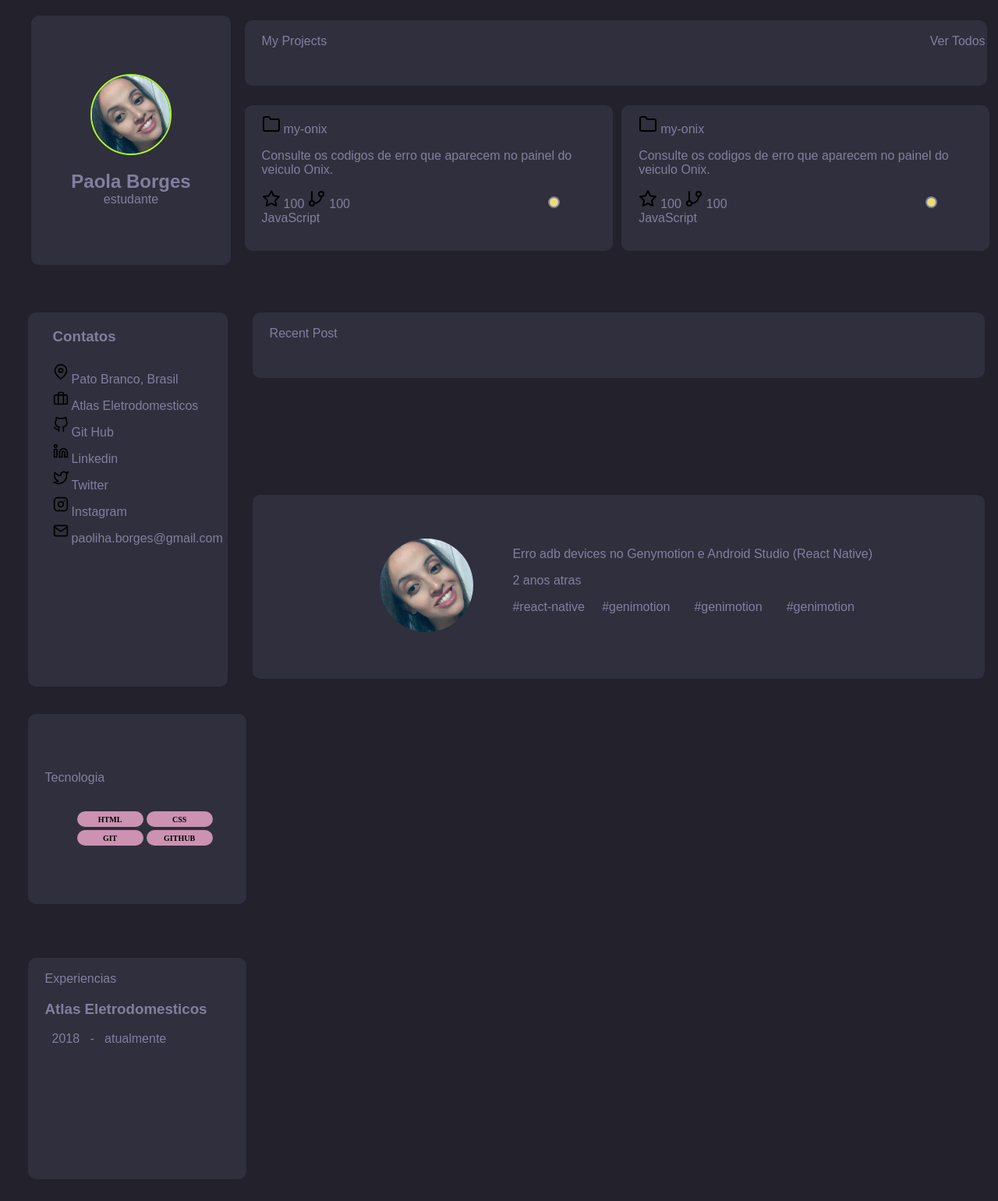
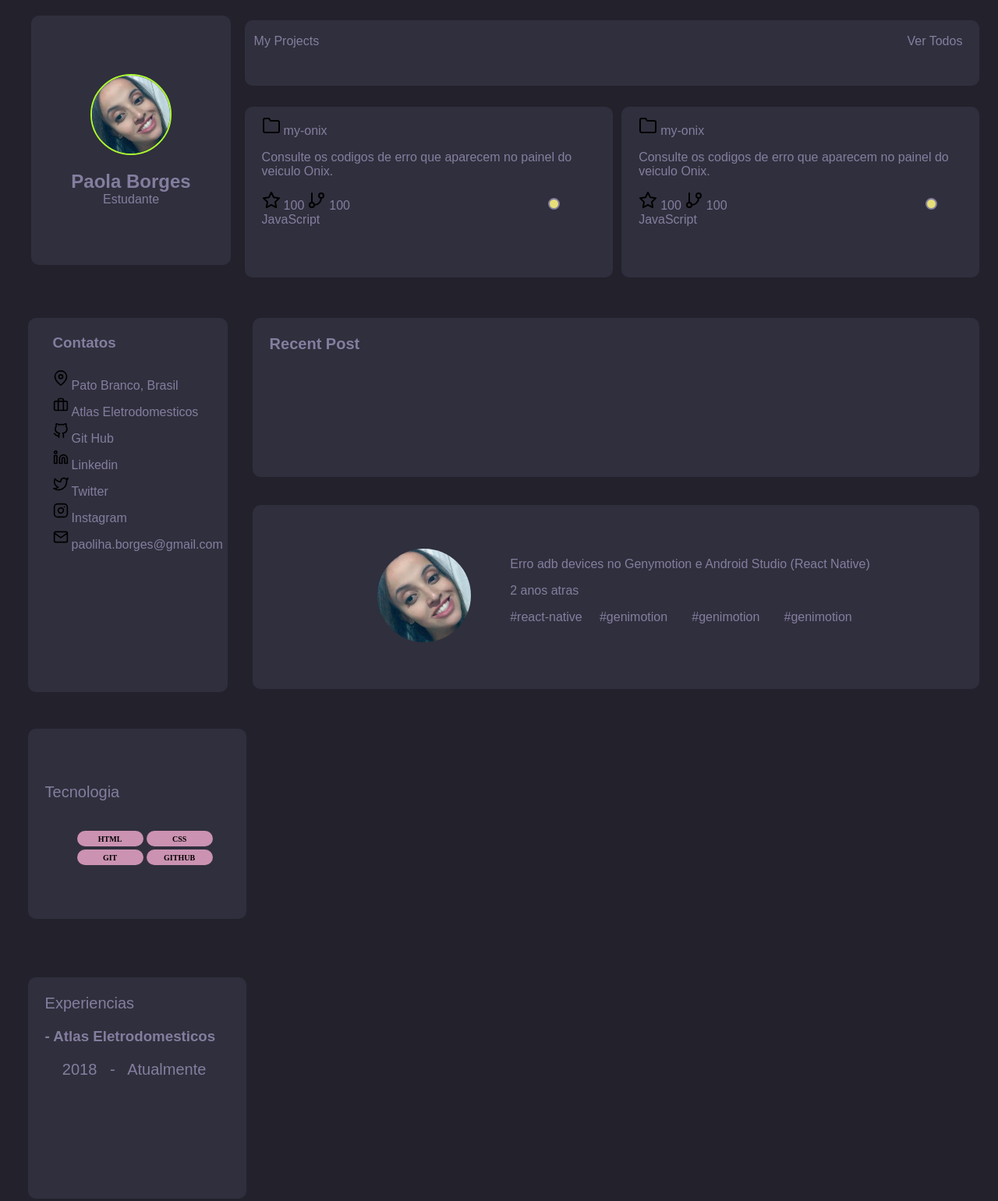
Before and after one commit to PaolaABorges/Portfolio, a plain HTML site: page portifolio-main/index.html in a window 1280 px wide. Shown: the top 1541 px of the page at 78% size. Drawn offline with Linux system fonts and the light colour scheme.

Commit message:
Modificação de educação e experiencias

```diff
--- a/portifolio-main/index.html
+++ b/portifolio-main/index.html
@@ -16,7 +16,7 @@
           class="fotoperfil"
         />
         <h2>Paola Borges</h2>
-        <p>estudante</p>
+        <p>Estudante</p>
         </div>
           <div class="MeusProjetos">
             <p>My Projects</p>
@@ -63,14 +63,14 @@
             <a href="">JavaScript</a>
           </div>
           <div class="PostRecente">
-            <p>Recent Post</p>
+            <p> <b> Recent Post </b></p>
           </div>
           <div class="Post">
             <div>
             <img src="./assets/assets/WhatsApp Image 2022-12-12 at 18.54.54.jpeg" alt="foto" class="fotopostagem">
           </div>
           <div class="textopost">
-            <a href="">Erro adb devices no Genymotion e Android Studio (React Native)</a>
+            <a href="#">Erro adb devices no Genymotion e Android Studio (React Native)</a>
             <p>2 anos atras</p>
             <p>#react-native &nbsp; &nbsp; #genimotion &nbsp; &nbsp; &nbsp; #genimotion &nbsp; &nbsp; &nbsp; #genimotion </p>
 
@@ -88,16 +88,21 @@
           <div class="Experiencias">
             <p>Experiencias</p>
             <ul class="Experiencialist">
-             <li class="experincia1">
+             <li class="experiencia1">
               <h3>
-                <a href="#"> Atlas Eletrodomesticos </a>
+                <a href="#">  - Atlas Eletrodomesticos </a>
               </h3>
-              <p> &nbsp; 2018 &nbsp; - &nbsp; atualmente</p>
+              <p> &nbsp;  &nbsp; 2018 &nbsp; - &nbsp; Atualmente &nbsp; &nbsp; </p>
              </li><br>
             </ul>
           </div>
           <div class="Educação">
             <p>Educação</p>
+            <ul class="educacaolist">
+              <li>
+            <p>  - Cursando Tecnico em Desenvolvimento de Sistemas - SENAI</p>
+          </li>
+          </ul>
           </div>
 
 
--- a/portifolio-main/style.css
+++ b/portifolio-main/style.css
@@ -75,10 +75,11 @@ p { font-family: "Merriweather Sans", sans-serif ;
   grid-area: meusprojetos;
   border: solid 2px var(--bg-cards);
   background-color: var(--bg-cards);
-  width: 72.5vw;
+  width: 71vw;
   height: 10vh;
   right: 20px;
-  padding-left: 20px;
+  padding-left: 10px;
+  padding-right: 20px;
   border-radius: 10px;
   display: flex;
   justify-content: space-between;
@@ -140,7 +141,7 @@ top:100px;
 }
 
 #mail{
-  width: 20px;
+width: 20px;
 height: 30px;
 left: 20px;
 top:100px;
@@ -150,7 +151,7 @@ top:100px;
   border: solid 2px var(--bg-cards);
   background-color: var(--bg-cards);
   width: 35vw;
-  height: 21vh;
+  height: 25vh;
   padding-left: 20px;
   padding-top: 10px;
   padding-bottom: 5px;
@@ -162,8 +163,8 @@ top:100px;
   grid-area: postghub2;
   border: solid 2px var(--bg-cards);
   background-color: var(--bg-cards);
-  width: 35vw;
-  height: 21vh;
+  width: 34vw;
+  height: 25vh;
   margin-right: 30px;
   padding-left: 20px;
   padding-top: 10px;
@@ -175,12 +176,16 @@ top:100px;
   grid-area: postrecente;
   border: solid 2px var(--bg-cards);
   background-color: var(--bg-cards);
-  width: 71.5vw;
-  height: 10vh;
+  width: 71vw;
+  height: 25vh;
   padding-left: 20px;
   margin-left: 10px;
   margin-right: 10px;
   border-radius: 10px;
+}
+.PostRecente p{
+  font-size: 20px;
+
 }
 .gifjava{
   margin-left: 250px;
@@ -189,7 +194,7 @@ top:100px;
   grid-area: post;
   border: solid 2px var(--bg-cards);
   background-color: var(--bg-cards);
-  width: 71.5vw;
+  width: 71vw;
   height: 29vh;
   padding-left: 20px;
   margin-left: 10px;
@@ -221,6 +226,9 @@ top:100px;
   display: flex;
   justify-content: center;
   flex-direction: column;
+}
+.tecnologia p{
+  font-size: 20px;
 }
 ul{
   list-style-type:none;
@@ -257,6 +265,10 @@ align-items: center;
   bottom: 10px;
   border-radius: 10px;
 }
+.Experiencias p {
+  font-size: 20px;
+}
+
 .Educação {
   grid-area: educação;
   border: solid 2px var(--bg-cards);
```
